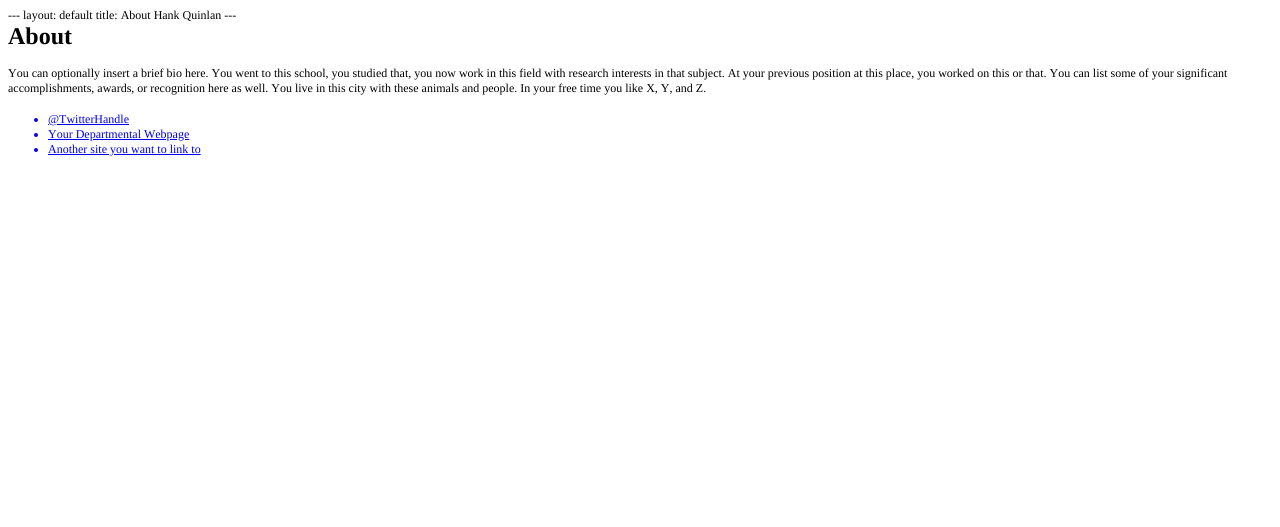
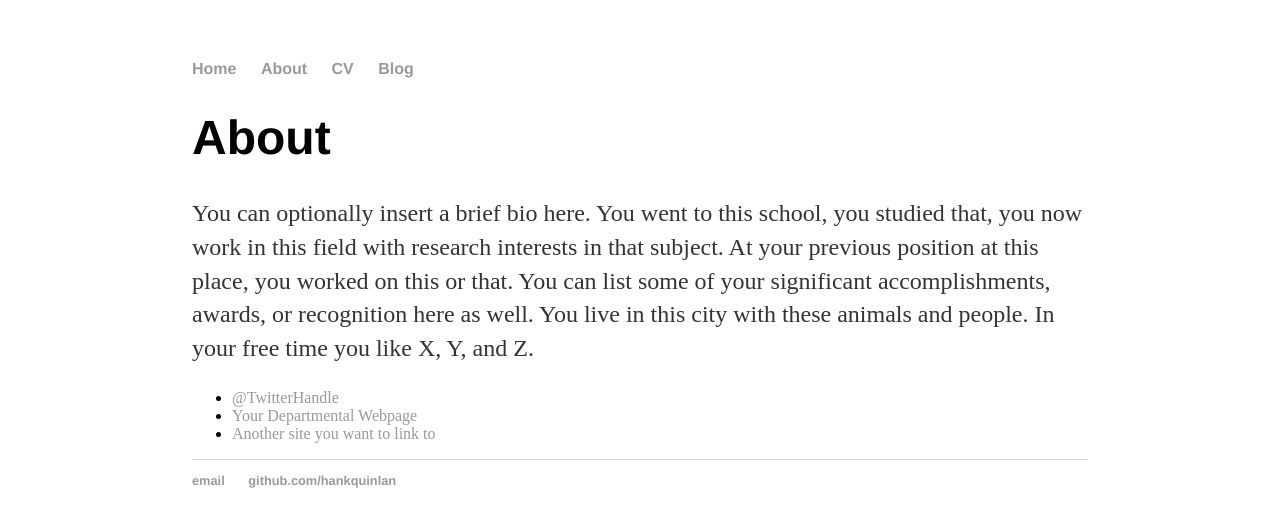
Before and after one commit to yun-zhao/yun-zhao.github.io, a Jekyll site: the page built from about/index.html, in a window 1280 px wide. Shown: the top 527 px of the page. Built offline with Jekyll 4.4.1, drawn with Linux system fonts in a browser that asks for light colours.

Commit message:
something

```diff
--- a/about/index.html
+++ b/about/index.html
@@ -1,29 +1,15 @@
-<!DOCTYPE html PUBLIC "-//W3C//DTD HTML 4.01//EN" "http://www.w3.org/TR/html4/strict.dtd">
-<html>
-<head>
-  <meta http-equiv="Content-Type" content="text/html; charset=utf-8">
-  <meta http-equiv="Content-Style-Type" content="text/css">
-  <title></title>
-  <meta name="Generator" content="Cocoa HTML Writer">
-  <meta name="CocoaVersion" content="1504.76">
-  <style type="text/css">
-    p.p1 {margin: 0.0px 0.0px 0.0px 0.0px; line-height: 14.0px; font: 12.0px Times; color: #000000; -webkit-text-stroke: #000000}
-    p.p3 {margin: 0.0px 0.0px 12.0px 0.0px; line-height: 14.0px; font: 12.0px Times; color: #000000; -webkit-text-stroke: #000000}
-    li.li4 {margin: 0.0px 0.0px 0.0px 0.0px; line-height: 14.0px; font: 12.0px Times; color: #0000ee; -webkit-text-stroke: #0000ee}
-    span.s1 {font-kerning: none}
-    span.s2 {-webkit-text-stroke: 0px #000000}
-    span.s3 {text-decoration: underline ; font-kerning: none}
-    ul.ul1 {list-style-type: disc}
-  </style>
-</head>
-<body>
-<p class="p1"><span class="s1">--- layout: default title: About Hank Quinlan ---</span></p>
-<h1 style="margin: 0.0px 0.0px 16.1px 0.0px; line-height: 28.0px; font: 24.0px Times; color: #000000; -webkit-text-stroke: #000000"><span class="s1"><b>About</b></span></h1>
-<p class="p3"><span class="s1">You can optionally insert a brief bio here. You went to this school, you studied that, you now work in this field with research interests in that subject. At your previous position at this place, you worked on this or that. You can list some of your significant accomplishments, awards, or recognition here as well. You live in this city with these animals and people. In your free time you like X, Y, and Z.</span></p>
-<ul class="ul1">
-  <li class="li4"><span class="s2"></span><span class="s3">@TwitterHandle</span></li>
-  <li class="li4"><span class="s2"></span><span class="s3">Your Departmental Webpage</span></li>
-  <li class="li4"><span class="s2"></span><span class="s3">Another site you want to link to</span></li>
-</ul>
-</body>
-</html>
+---
+layout: default
+title: About Hank Quinlan
+---
+
+		<div class="about">
+			<h1>About</h1>
+			<p>You can optionally insert a brief bio here. You went to this school, you studied that, you now work in this field with research interests in that subject. At your previous position at this place, you worked on this or that. You can list some of your significant accomplishments, awards, or recognition here as well. You live in this city with these animals and people. In your free time you like X, Y, and Z.</p>
+
+			<ul class="contacts">
+				<li><a href="#">@TwitterHandle</a></li>
+				<li><a href="#">Your Departmental Webpage</a></li>
+				<li><a href="#">Another site you want to link to</a></li>
+				</ul>
+		</div>
```
